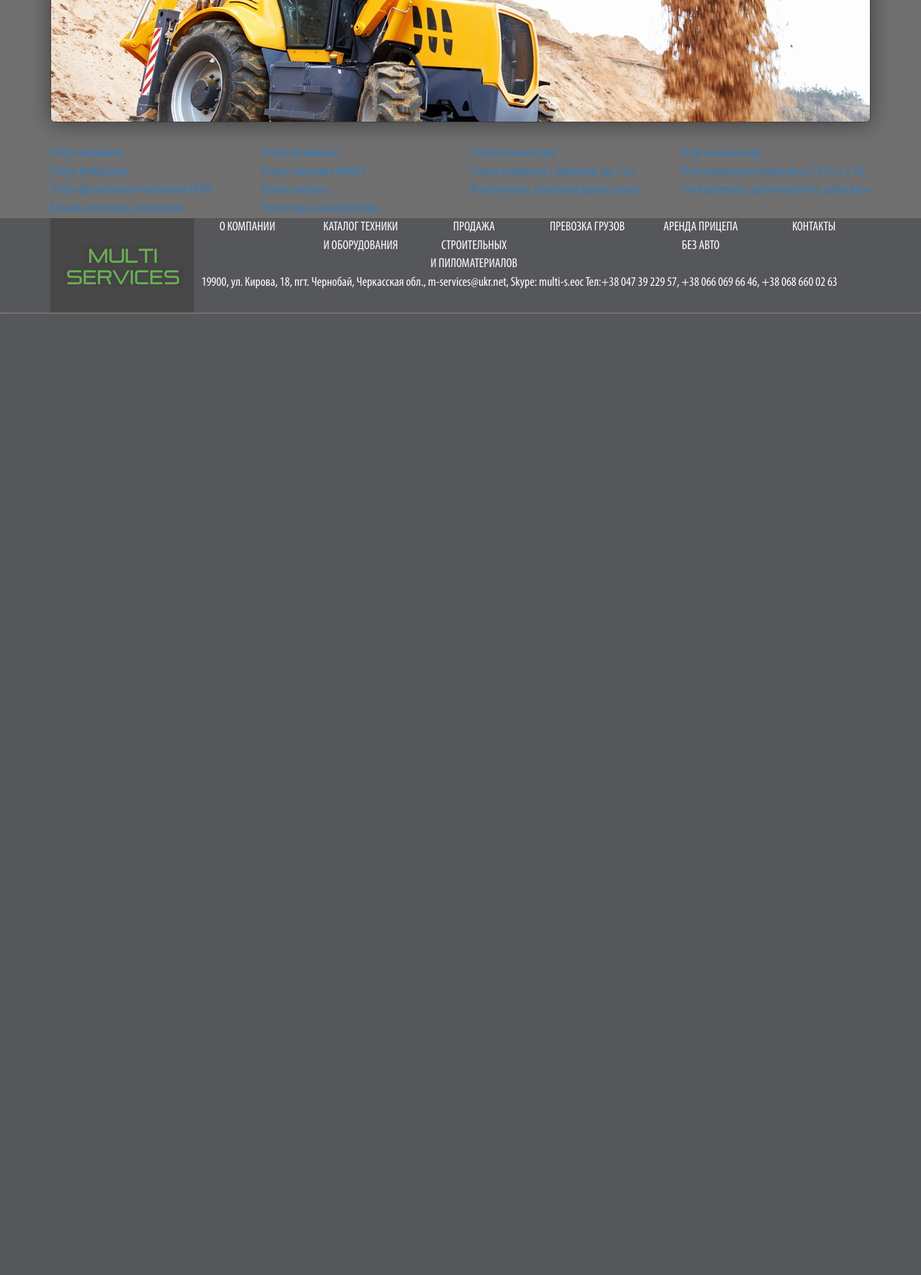
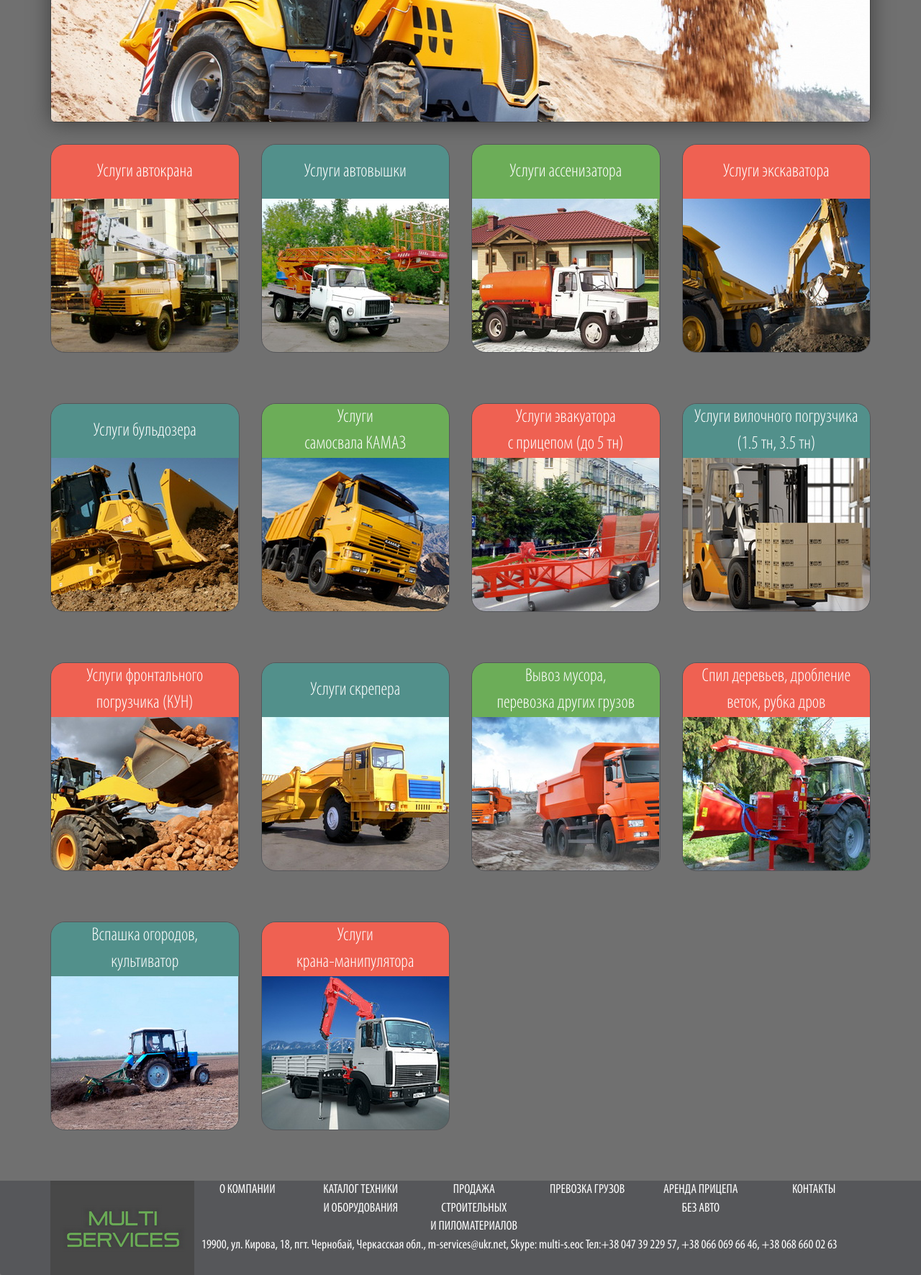
Before and after one commit to Volodymyr75/multiservise, a PHP site: page /site/technika.html in a window 1280 px wide. Shown: the part 364-2135 px from the top of the page at 72% size. Before the commit the page ends 800 px from the top, so only its background shows below. Run offline with PHP 8.4, Linux system fonts and the light colour scheme.

Commit message:
avtokran

```diff
--- a/site/css/styles.css
+++ b/site/css/styles.css
@@ -1,3 +1,13 @@
+@font-face {
+	font-family: 'MyriadPro-Cond-Light';
+	src: url('../fonts/MyriadPro-LightCond.eot');
+	src: url('../fonts/MyriadPro-LightCond.woff') format('woff'),
+	     url('../fonts/MyriadPro-LightCond.ttf') format('truetype'),
+	     url('../fonts/MyriadPro-LightCond.svg') format('svg');
+	font-weight: normal;
+	font-style: normal;
+}
+
 @font-face {
 
 	font-family: 'MyriadPro-Cond';
@@ -14,13 +24,10 @@ body {
   font-size: 18px;
   color: white;
   background-color: #707070;
-  font-family: MyriadPro-Cond-Light, MyriadPro-Cond, Arial, Tahoma, Helvetica, Verdana;;
+  font-family: MyriadPro-Cond, MyriadPro-Cond-Light, Arial, Tahoma, Helvetica, Verdana;
 }
 
-.no-padding {
-	padding-left: 40px;
-	padding-right: 0;
-}
+
 /*.green {
 	height: 40px;
 	background-color: #6cac57;
@@ -200,19 +214,105 @@ body {
 	margin-bottom: 70px;
 }
 
-.technika-main {
-	height: 260px;
+#avtokran, #avtovyshka, #assenizator, #ekskavator, #buldozer, #samosval, #evakuator,
+ #pogruzchikvil, #pogruzchikfront, #skreper, #perevozka, #spil, #kultivator, #kran {
+	height: 290px;
 	width: 100%;
-	margin-bottom: 30px;
+	margin-bottom: 70px;
 	position: relative;
 	border: 1px solid #56575a;
-	border-radius: 5px;
+	border-radius: 20px;
 	overflow: hidden;
 }
-
-.technika-main:hover {
+#avtokran:hover, #avtovyshka:hover, #assenizator:hover, #ekskavator:hover,
+#buldozer:hover, #samosval:hover, #evakuator:hover, #pogruzchikvil:hover,
+ #pogruzchikfront:hover, #skreper:hover, #perevozka:hover, #spil:hover, #kultivator:hover, #kran:hover {
 	box-shadow: 0 2px 5px 1px #56575a;
 }
+#avtokran {
+	background: url('../images/avtokran260-215.jpg') no-repeat;
+	background-position: bottom;
+}#avtovyshka {
+	background: url('../images/avtovyshka260-215.jpg') no-repeat;
+	background-position: bottom;
+}
+#assenizator {
+	background: url('../images/assenizator260-215.jpg') no-repeat;
+	background-position: bottom;
+}
+#ekskavator {
+	background: url('../images/ekskavator260-215.jpg') no-repeat;
+	background-position: bottom;
+}
+#buldozer {
+	background: url('../images/buldozer260-215.jpg') no-repeat;
+	background-position: bottom;
+}
+#samosval {
+	background: url('../images/samosval260-215.jpg') no-repeat;
+	background-position: bottom;
+}
+#evakuator {
+	background: url('../images/evakuator260-215.jpg') no-repeat;
+	background-position: bottom;
+}
+#pogruzchikvil {
+	background: url('../images/pogruzchikvil260-215.jpg') no-repeat;
+	background-position: bottom;
+}
+#pogruzchikfront {
+	background: url('../images/pogruzchikfront260-215.jpg') no-repeat;
+	background-position: bottom;
+}
+#skreper {
+	background: url('../images/skreper260-215.jpg') no-repeat;
+	background-position: bottom;
+}
+#perevozka {
+	background: url('../images/perevozka260-215.jpg') no-repeat;
+	background-position: bottom;
+}
+#spil {
+	background: url('../images/spil260-215.jpg') no-repeat;
+	background-position: bottom;
+}
+#kultivator {
+	background: url('../images/kultivator260-215.jpg') no-repeat;
+	background-position: bottom;
+}
+#kran {
+	background: url('../images/kran260-215.jpg') no-repeat;
+	background-position: bottom;
+}
+
+#avtokran span, #avtovyshka span, #assenizator span, #ekskavator span, #buldozer span,
+ #samosval span, #evakuator span, #pogruzchikvil span, #pogruzchikfront span,
+  #skreper span, #perevozka span, #spil span, #kultivator span, #kran span  {
+	position: absolute;
+	top: 0;
+	right: 0;
+	width: 100%;
+	height: 75px;
+	font-size: 26px;
+	font-family: MyriadPro-Cond-Light, Arial, Tahoma, Helvetica, Verdana;
+
+	text-align: center;
+/*	text-transform: uppercase;*/
+	color: white;
+}
+#avtokran span, #avtovyshka span, #assenizator span, #ekskavator span, #buldozer span, #skreper span {
+	line-height: 75px;
+}
+#avtokran span, #ekskavator span, #evakuator span, #pogruzchikfront span, #spil span, #kran span {
+	background-color: #EF6152;
+}
+#assenizator span, #samosval span, #perevozka span {
+	background-color: #6CAD58;
+}
+#avtovyshka span, #buldozer span, #pogruzchikvil span, #skreper span, #kultivator span  {
+	background-color: #52908B;
+}
+
 /*end techika*/
 
 /*avtokran*/
--- a/site/technika.html
+++ b/site/technika.html
@@ -31,11 +31,11 @@
   			</div>
 			<div id="collapsable-nav" class="collapse navbar-collapse">
 			           <ul id="nav-list" class="nav navbar-nav navbar-right">
-			            <li>
-			              <a href="#about.html">О компании</a>
+			           <li>
+			              <a href="#about.html">О КОМПАНИИ</a>
 			            </li>
 			            <li class="dropdown">
-			              <a href="#" data-toggle="dropdown">Каталог техники <br class=" dropdown-toggle hidden-xs">и оборудования</a>
+			              <a href="#" data-toggle="dropdown">КАТАЛОГ ТЕХНИКИ<br class=" dropdown-toggle hidden-xs">И ОБОРУДОВАНИЯ</a>
 			              	<ul class="dropdown-menu">
 			              		<li><a href="#">Услуги автокрана</a></li>
 			              		<li><a href="#">Услуги автовышки</a></li>
@@ -45,7 +45,7 @@
 			              		<li><a href="#">Услуги самосвала КАМАЗ</a></li>
 			              		<li><a href="#">Услуги эвакуатора с прицепом (до 5 тн)</a></li>
 			              		<li><a href="#">Услуги вилочного погрузчика (1.5 тн, 3.5 тн)</a></li>
-			              		<li><a href="#">Услуги франтального погрузчика (КУН)</a></li>
+			              		<li><a href="#">Услуги фронтального погрузчика (КУН)</a></li>
 			              		<li><a href="#">Услуги скрепера</a></li>
 			              		<li><a href="#">Вывоз мусора, перевозка других грузов</a></li>
 			              		<li><a href="#">Спил деревьев, дробление веток, рубка дров</a></li>
@@ -54,16 +54,16 @@
 			              	</ul>
 			            </li>
 			            <li>
-			              <a href="#">Продажа строительных <br class="hidden-xs">и пиломатериалов</a>
+			              <a href="#">ПРОДАЖА СТРОИТЕЛЬНЫХ <br class="hidden-xs">И ПИЛОМАТЕРИАЛОВ</a>
 			            </li>
 			             <li>
-			              <a href="#">Перевозка<br class="hidden-xs"> грузов</a>
+			              <a href="#">ПЕРЕВОЗКА<br class="hidden-xs"> ГРУЗОВ</a>
 			            </li>
 			             <li>
-			              <a href="#">Аренда прицепа<br class="hidden-xs"> без авто</a>
+			              <a href="#">АРЕНДА ПРИЦЕПА <br class="hidden-xs"> БЕЗ АВТО</a>
 			            </li>
 			             <li>
-			              <a href="#">Контакты</a>
+			              <a href="#">КОНТАКТЫ</a>
 			            </li>
 
 			          </ul><!-- #nav-list -->
@@ -83,47 +83,47 @@
 		<div id="technika-all" class="row">
 
 
-				<div class="col-md-3 col-sm-6 col-xs-12">
+				<div class="col-md-3 col-sm-4 col-xs-12">
 					<a href="avtokran.html"><div id="avtokran"><span>Услуги автокрана</span></div></a>
 				</div>
-				<div class="col-md-3 col-sm-6 col-xs-12">
+				<div class="col-md-3 col-sm-4 col-xs-12">
 					<a href="avtovyshka.html"><div id="avtovyshka"><span>Услуги автовышки</span></div></a>
 				</div>
-				<div class="col-md-3 col-sm-6 col-xs-12">
+				<div class="col-md-3 col-sm-4 col-xs-12">
 					<a href="assenizator.html"><div id="assenizator"><span>Услуги ассенизатора</span></div></a>
 				</div>
-				<div class="col-md-3 col-sm-6 col-xs-12">
+				<div class="col-md-3 col-sm-4 col-xs-12">
 					<a href="ekskavator.html"><div id="ekskavator"><span>Услуги экскаватора</span></div></a>
 				</div>
-				<div class="col-md-3 col-sm-6 col-xs-12">
+				<div class="col-md-3 col-sm-4 col-xs-12">
 					<a href="buldozen.html"><div id="buldozer"><span>Услуги бульдозера</span></div></a>
 				</div>
-				<div class="col-md-3 col-sm-6 col-xs-12">
-					<a href="samosval.html"><div id="samosval"><span>Услуги самосвала КАМАЗ</span></div></a>
+				<div class="col-md-3 col-sm-4 col-xs-12">
+					<a href="samosval.html"><div id="samosval"><span>Услуги <br> самосвала КАМАЗ</span></div></a>
 				</div>
-				<div class="col-md-3 col-sm-6 col-xs-12">
-					<a href="evakuator.html"><div id="evakuator"><span>Услуги эвакуатора с прицепом (до 5 тн)</span></div></a>
+				<div class="col-md-3 col-sm-4 col-xs-12">
+					<a href="evakuator.html"><div id="evakuator"><span>Услуги эвакуатора <br> с прицепом (до 5 тн)</span></div></a>
 				</div>
-				<div class="col-md-3 col-sm-6 col-xs-12">
+				<div class="col-md-3 col-sm-4 col-xs-12">
 					<a href="pogruzchikvil.html"><div id="pogruzchikvil"><span>Услуги вилочного погрузчика (1.5 тн, 3.5 тн)</span></div></a>
 				</div>
-				<div class="col-md-3 col-sm-6 col-xs-12">
-					<a href="pogruzchikfront.html"><div id="porguzchikfront"><span>Услуги фронтального погрузчика (КУН)</span></div></a>
+				<div class="col-md-3 col-sm-4 col-xs-12">
+					<a href="pogruzchikfront.html"><div id="pogruzchikfront"><span>Услуги фронтального <br>погрузчика (КУН)</span></div></a>
 				</div>
-				<div class="col-md-3 col-sm-6 col-xs-12">
+				<div class="col-md-3 col-sm-4 col-xs-12">
 					<a href="skreper.html"><div id="skreper"><span>Услуги скрепера</span></div></a>
 				</div>
-				<div class="col-md-3 col-sm-6 col-xs-12">
-					<a href="perevozka.html"><div id="perevozka"><span>Вывоз мусора, перевозка других грузов</span></div></a>
+				<div class="col-md-3 col-sm-4 col-xs-12">
+					<a href="perevozka.html"><div id="perevozka"><span>Вывоз мусора,<br> перевозка других грузов</span></div></a>
 				</div>
-				<div class="col-md-3 col-sm-6 col-xs-12">
-					<a href="spil.html"><div class="spil"><span>Спил деревьев, дробление веток, рубка дров</span></div></a>
+				<div class="col-md-3 col-sm-4 col-xs-12">
+					<a href="spil.html"><div id="spil"><span>Спил деревьев, дробление <br> веток, рубка дров</span></div></a>
 				</div>
-				<div class="col-md-3 col-sm-6 col-xs-12">
-					<a href="kultivator.html"><div id="kultivator"><span>Вспашка огородов, культиватор</span></div></a>
+				<div class="col-md-3 col-sm-4 col-xs-12">
+					<a href="kultivator.html"><div id="kultivator"><span>Вспашка огородов, <br> культиватор</span></div></a>
 				</div>
-				<div class="col-md-3 col-sm-6 col-xs-12">
-					<a href="kran.html"><div id="kran"><span>Услуги крана-манипулятора</span></div></a>
+				<div class="col-md-3 col-sm-4 col-xs-12">
+					<a href="kran.html"><div id="kran"><span>Услуги <br> крана-манипулятора</span></div></a>
 				</div>
 
 		</div>
```
Also changed, not shown: other parts of site/css/styles.css (+57 -8 lines), site/avtokran.html (+13 -11 lines), site/index.html (+11 -11 lines), site/images/assenizator260-215.jpg (added), site/images/avtokran260-215.jpg (added), site/images/avtovyshka260-215.jpg (added), site/images/buldozer260-215.jpg (added), site/images/ekskavator260-215.jpg (added), site/images/evakuator260-215.jpg (added), site/images/kran260-215.jpg (added), site/images/kultivator260-215.jpg (added), site/images/perevozka260-215.jpg (added), site/images/pogruzchikfront260-215.jpg (added), site/images/pogruzchikvil260-215.jpg (added), 3 more files.
